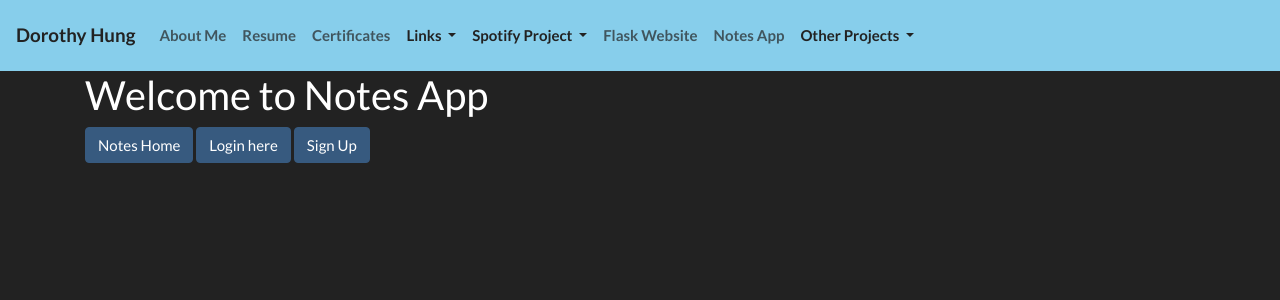
After one commit to Dorothyhung/FlaskWebApp, a Flask app: page /notesapp in a window 1280 px wide. The commit adds this page. Shown: the top 300 px of the page. Run offline with Flask 2, Linux system fonts and the light colour scheme; some libraries are stand-ins or nearby versions.

Commit message:
Add notes app

```diff
--- a/website/__init__.py
+++ b/website/__init__.py
@@ -11,6 +11,8 @@ def create_app():
     from .projectcode import projectcode
     from .horsepower import horsepower
     from .flaskapp import flaskapp
+    from .notesapp import notesapp
+    from .notesapplogin import notesapplogin
 
     app.register_blueprint(views, url_prefix='/')
     app.register_blueprint(resume, url_prefix='/')
@@ -19,6 +21,8 @@ def create_app():
     app.register_blueprint(projectcode, url_prefix='/')
     app.register_blueprint(horsepower, url_prefix='/')
     app.register_blueprint(flaskapp, url_prefix='/')
+    app.register_blueprint(notesapp, url_prefix='/')
+    app.register_blueprint(notesapplogin, url_prefix='/')
 
 
     return app
--- /dev/null
+++ b/website/notesapp.py
@@ -0,0 +1,8 @@
+from flask import Blueprint, render_template
+
+notesapp = Blueprint('notesapp', __name__)
+
+@notesapp.route('/notesapp')
+
+def notehome():
+    return render_template("notesapp.html")
--- a/website/templates/base.html
+++ b/website/templates/base.html
@@ -53,6 +53,7 @@
                     </div>
                   </div>
                   <a class="nav-item nav-link font-weight-bold" id="flaskapp" href="/flaskapp">Flask Website</a>
+                  <a class="nav-item nav-link font-weight-bold" id="notesapp" href="/notesapp">Notes App</a>
                   <div class="dropdown show">
                     <a class="nav-item nav-link dropdown-toggle font-weight-bolder" href="#" role="button" id="dropdownMenuLink" data-toggle="dropdown" aria-haspopup="true" aria-expanded="false" >
                       Other Projects
@@ -61,6 +62,7 @@
                       <a class="dropdown-item" href="/horsepower">Horsepower Statistics</a>
                       <a class="dropdown-item" href="/projectcode">Project 2</a>
                     </div>
+
                   </div>
                 </ul>
               </div>
--- /dev/null
+++ b/website/templates/notesapp.html
@@ -0,0 +1,15 @@
+{% extends "base.html" %}
+{% block title %} Notes App {% endblock %}
+
+{% block content %}
+<h2>Welcome to Notes App</h2>
+
+<div>
+    <a href="/notesapp" class="btn btn-primary">Notes Home</a>
+    <a href="/notesapplogin" class="btn btn-primary">Login here</a>
+    <a href="/notesappsignup" class="btn btn-primary">Sign Up</a>
+</div>
+
+
+
+{% endblock %}
```
Also changed, not shown: website/notesapplogin.py (added, +8 -0 lines), website/templates/notesapplogin.html (added, +11 -0 lines).
